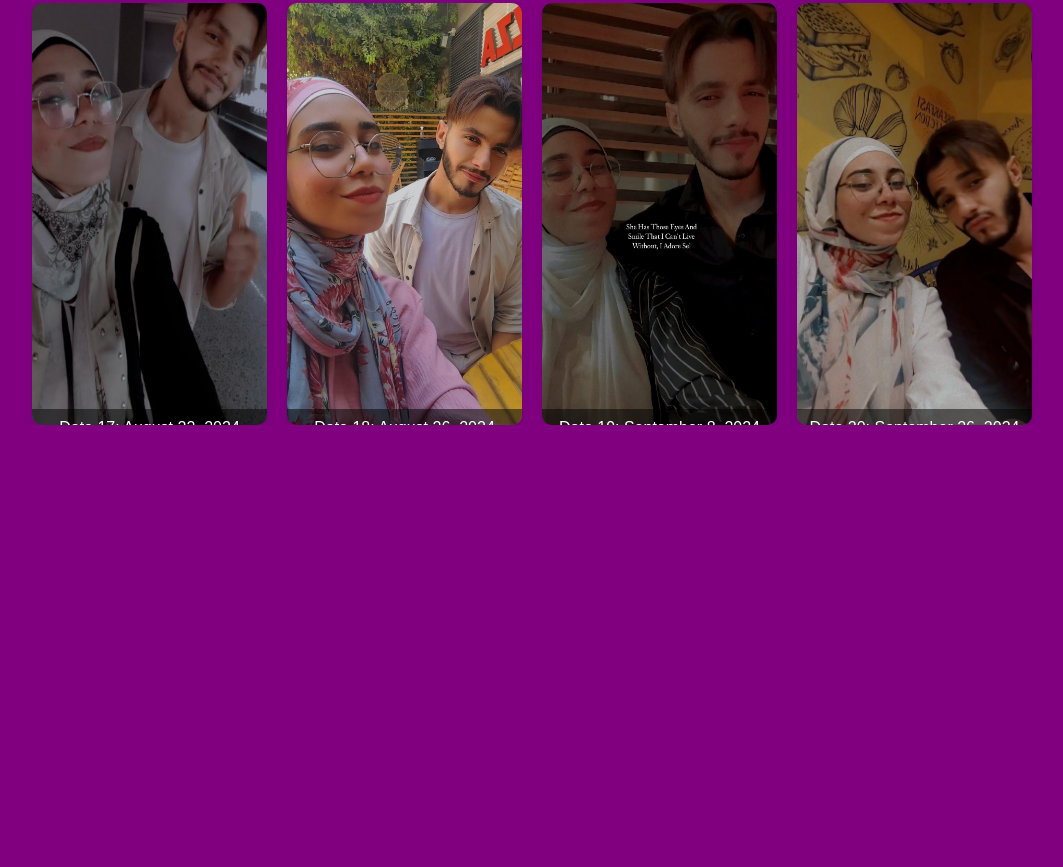
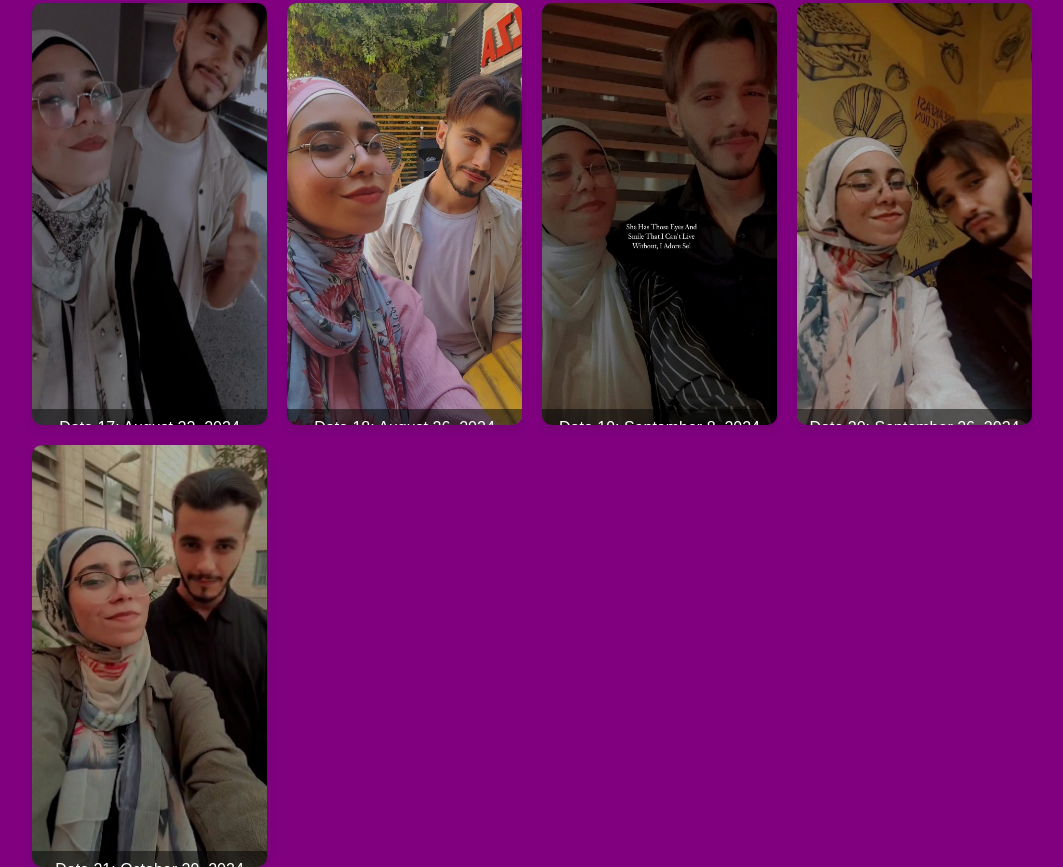
Before and after one commit to zeyad220/szz, a plain HTML site: page index.html in a window 1280 px wide. Shown: the part 2063-2930 px from the top of the page, without its empty margins (108-1171 px from the left). Before the commit the page ends 2488 px from the top, so only its background shows below. Drawn offline with Linux system fonts and the light colour scheme.

Commit message:
index.html

```diff
--- a/index.html
+++ b/index.html
@@ -94,6 +94,10 @@
                 <img src="20.png" alt="Date 20">
                 <p class="date-caption">Date 20: September 26, 2024</p>
             </div>
+            <div class="gallery-item">
+                <img src="21.jpg" alt="Date 21">
+                <p class="date-caption">Date 21: October 29, 2024</p>
+            </div>
         </div>
     </div>
 </body>
```
